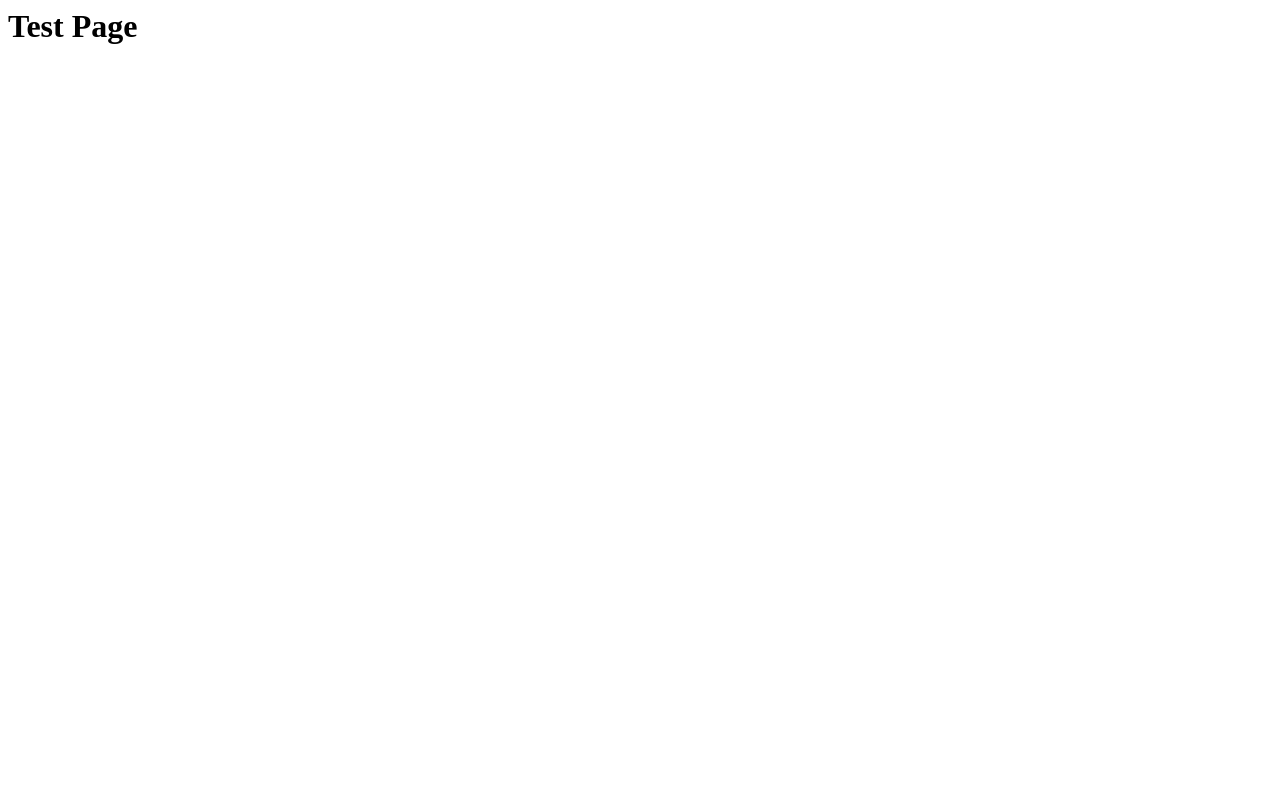
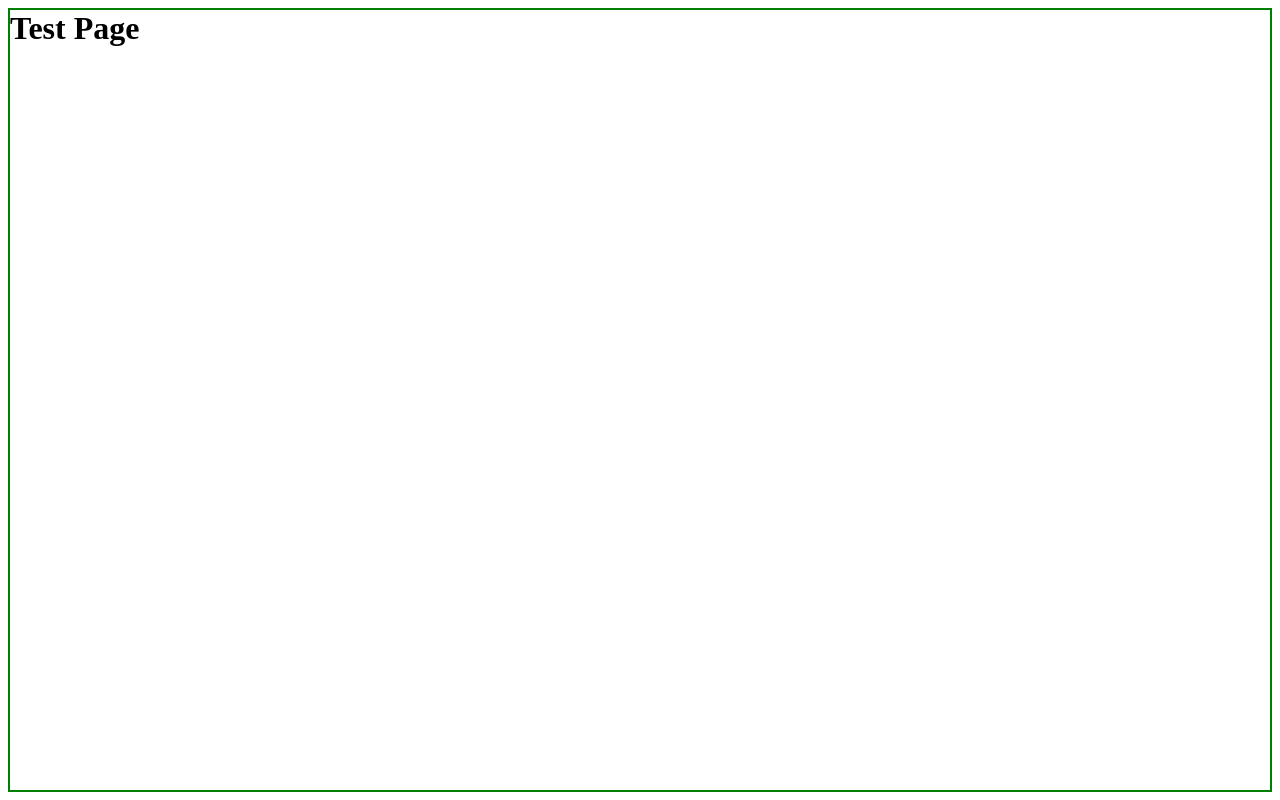
Before and after one commit to 85SIXTY-Nick/testpages, a plain HTML site: page index.html in a window 1280 px wide. Drawn offline with Linux system fonts and the light colour scheme.

Commit message:
Update index.html

```diff
--- a/index.html
+++ b/index.html
@@ -1 +1,2 @@
+<link href="./custom-style.css" rel="stylesheet">
 <h1>Test Page</h1>
```
